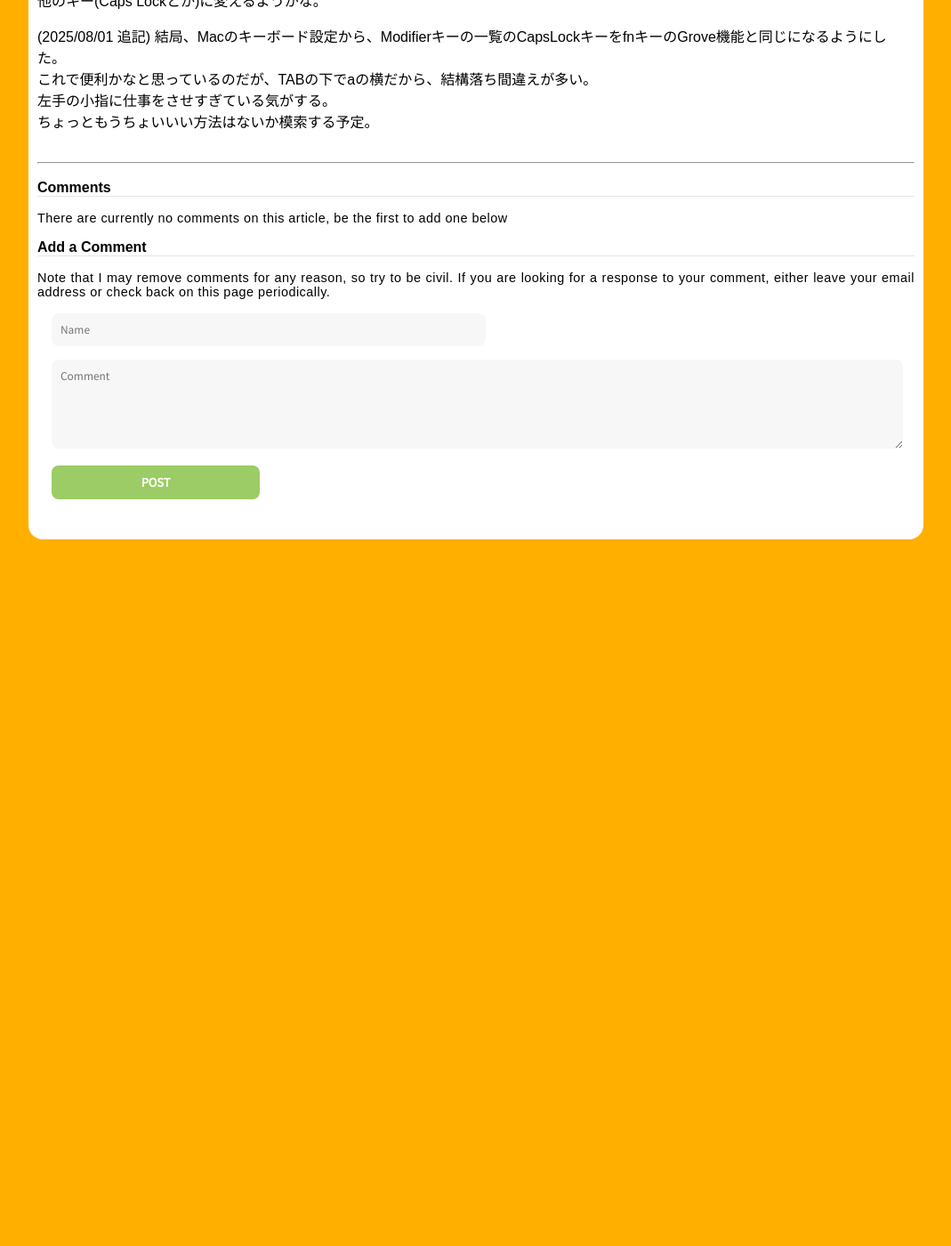
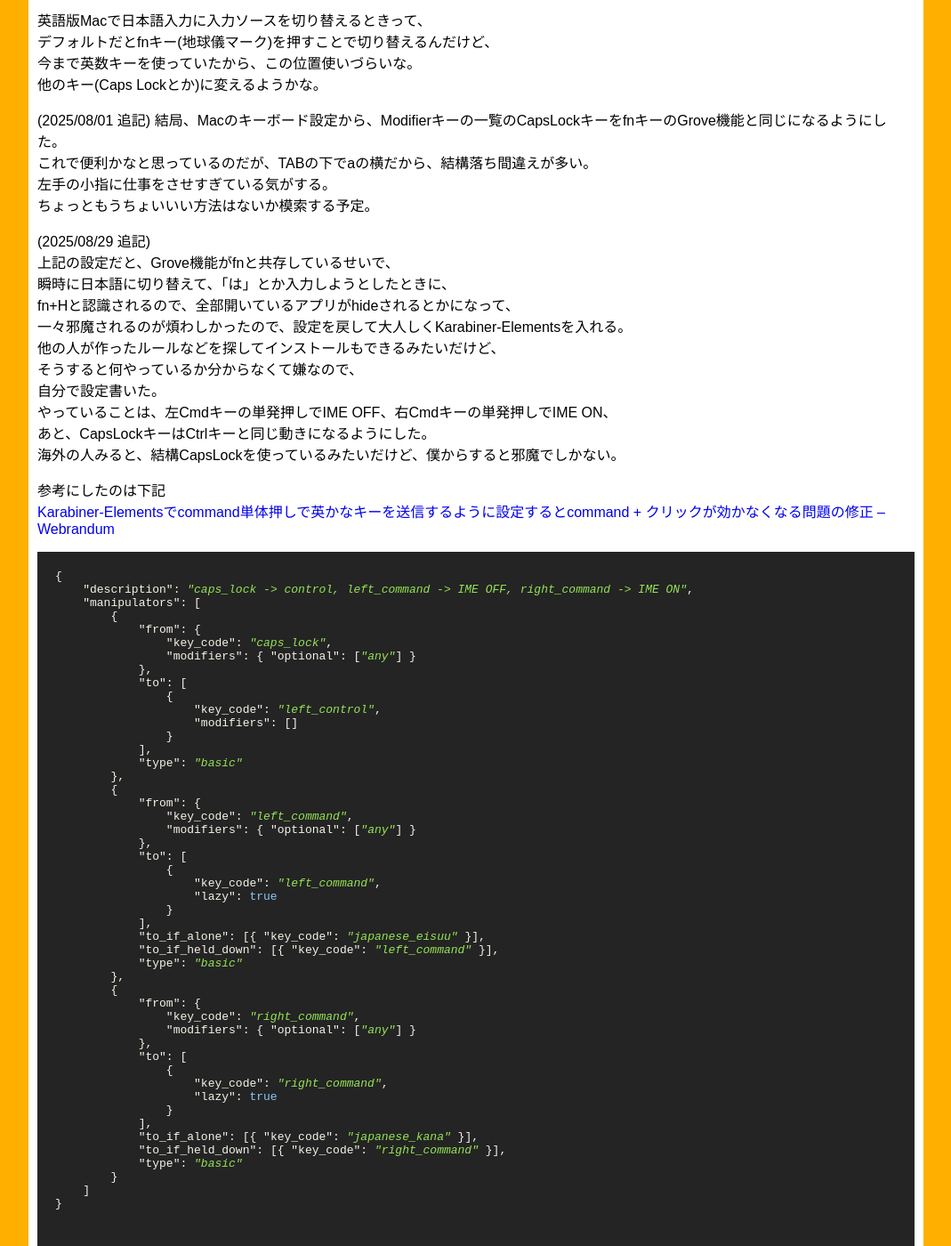
Before and after one commit to ryotakato/ryotakato.github.io, a Jekyll site: the page built from _posts/2025-07-24-made-env-homebrew-on-mac-02.md, in a window 1280 px wide and 1400 px high, scrolled down 6114 px. Shown: the whole window at 89% size, without its empty margins (188-1257 px from the left). Built offline with Jekyll 4.4.1, drawn with Linux system fonts in a browser that asks for light colours; before the commit the page ends 6730 px from its top, so only the background shows below that; some of the changed text lies outside the part shown.

Commit message:
update article

````diff
--- a/_posts/2025-07-24-made-env-homebrew-on-mac-02.md
+++ b/_posts/2025-07-24-made-env-homebrew-on-mac-02.md
@@ -352,8 +352,14 @@
 # Draw.io
 $ brew install --cask drawio
 
+# LM Studio
+$ brew install --cask lm-studio
+
 # yt-dlp
 $ brew install yt-dlp
+
+# Karabiner Elements (初回起動時、ANSI配列を選んで、必要なMacの設定を変更)
+$ brew install --cask karabiner-elements
 ```
 
 
@@ -366,3 +372,75 @@
 これで便利かなと思っているのだが、TABの下でaの横だから、結構落ち間違えが多い。
 左手の小指に仕事をさせすぎている気がする。
 ちょっともうちょいいい方法はないか模索する予定。
+
+
+(2025/08/29 追記)
+上記の設定だと、Grove機能がfnと共存しているせいで、
+瞬時に日本語に切り替えて、「は」とか入力しようとしたときに、
+fn+Hと認識されるので、全部開いているアプリがhideされるとかになって、
+一々邪魔されるのが煩わしかったので、設定を戻して大人しくKarabiner-Elementsを入れる。
+他の人が作ったルールなどを探してインストールもできるみたいだけど、
+そうすると何やっているか分からなくて嫌なので、
+自分で設定書いた。
+やっていることは、左Cmdキーの単発押しでIME OFF、右Cmdキーの単発押しでIME ON、
+あと、CapsLockキーはCtrlキーと同じ動きになるようにした。
+海外の人みると、結構CapsLockを使っているみたいだけど、僕からすると邪魔でしかない。
+
+
+参考にしたのは下記
+[Karabiner-Elementsでcommand単体押しで英かなキーを送信するように設定するとcommand + クリックが効かなくなる問題の修正 – Webrandum](https://webrandum.net/karabiner-elements-command-click/)
+
+
+
+```json
+{
+    "description": "caps_lock -> control, left_command -> IME OFF, right_command -> IME ON",
+    "manipulators": [
+        {
+            "from": {
+                "key_code": "caps_lock",
+                "modifiers": { "optional": ["any"] }
+            },
+            "to": [
+                {
+                    "key_code": "left_control",
+                    "modifiers": []
+                }
+            ],
+            "type": "basic"
+        },
+        {
+            "from": {
+                "key_code": "left_command",
+                "modifiers": { "optional": ["any"] }
+            },
+            "to": [
+                {
+                    "key_code": "left_command",
+                    "lazy": true
+                }
+            ],
+            "to_if_alone": [{ "key_code": "japanese_eisuu" }],
+            "to_if_held_down": [{ "key_code": "left_command" }],
+            "type": "basic"
+        },
+        {
+            "from": {
+                "key_code": "right_command",
+                "modifiers": { "optional": ["any"] }
+            },
+            "to": [
+                {
+                    "key_code": "right_command",
+                    "lazy": true
+                }
+            ],
+            "to_if_alone": [{ "key_code": "japanese_kana" }],
+            "to_if_held_down": [{ "key_code": "right_command" }],
+            "type": "basic"
+        }
+    ]
+}
+
+
+```
````
